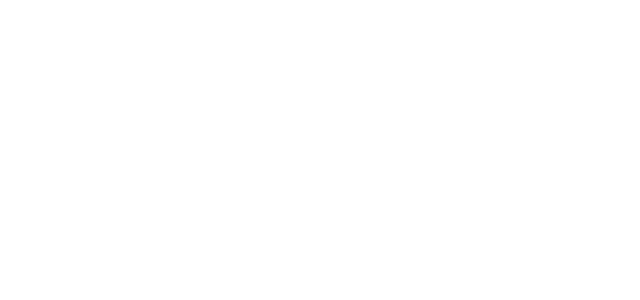
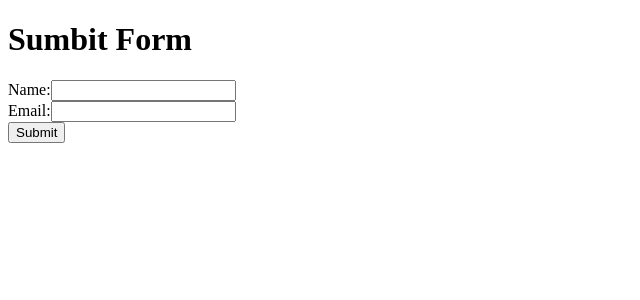
Before and after one commit to CHANDAN-su/reactApplication, a React (Vite) app: page /submit in a window 1280 px wide. Before the commit this address had no page. Shown: the top 300 px of the page, without its empty margins (0-640 px from the left). Built offline with nearby package versions, Linux system fonts and the light colour scheme.

Commit message:
createBrowserRouter:   loader (Function)
A function that runs before the route renders, typically used for fetching data. The returned data is available in the route component via the useLoaderData hook.

```diff
--- /dev/null
+++ b/Component/RecatRouterDom/FormPage.jsx
@@ -0,0 +1,26 @@
+import React from 'react'
+import { Form } from "react-router-dom";
+
+function FormPage() {
+  return (
+    <>
+        <div>
+            <h1>Sumbit Form</h1>
+
+            <Form method='post'>
+                <div>
+                    <label>Name:</label>
+                    <input type="text" name='name' required/>
+                </div>
+                <div>
+                    <label>Email:</label>
+                    <input type="email" name='email' required/>
+                </div>
+                <button type='submit'>Submit</button>
+            </Form>
+        </div>
+    </>
+  )
+}
+
+export default FormPage
--- a/src/App.jsx
+++ b/src/App.jsx
@@ -24,6 +24,7 @@
 import LinkAttribute from "../Component/RecatRouterDom/LinkAttribute";
 import UseNavigate from "../Component/RecatRouterDom/Hooks/UseNavigate";
 import RelativeNavigation from "../Component/RecatRouterDom/Hooks/RelativeNavigation/RelativeNavigation";
+import FormPage from "../Component/RecatRouterDom/FormPage";
 import reactLogo from './assets/react.svg'
 import viteLogo from '/vite.svg'
 import './App.css'
@@ -101,6 +102,21 @@
     },
     errorElement: <ErrorPage />
   },
+  {
+    path: "/submit",
+    element: <FormPage/>,
+    action: async ({request}) => {
+      const formData = await request.formData();
+      const name = formData.get("name");
+      const email = formData.get("email");
+
+      console.log(`Name: ${name} and Email: ${email}`);
+
+            // Return a response or redirect
+      return {sucess: true, message: "Form submitted successfully"}
+
+    }
+  }
 ]);
 
 function App() {
```
